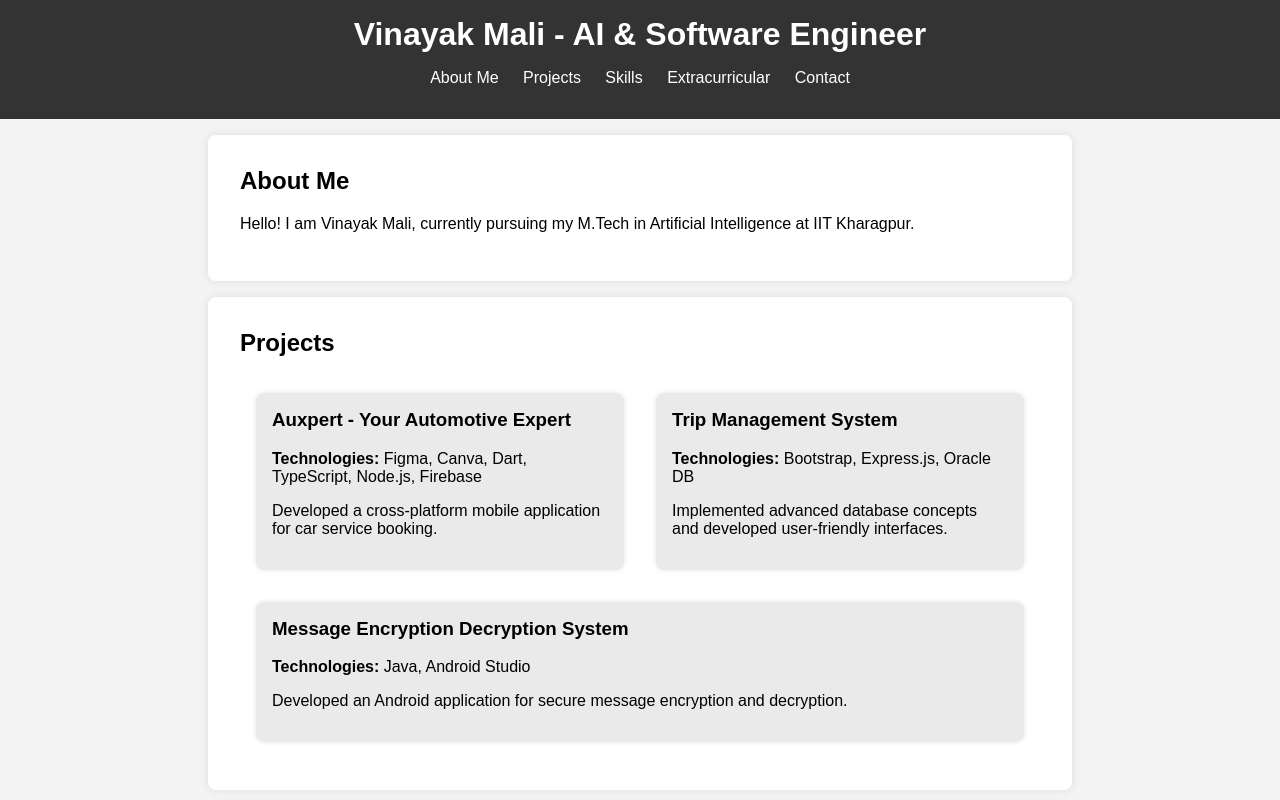
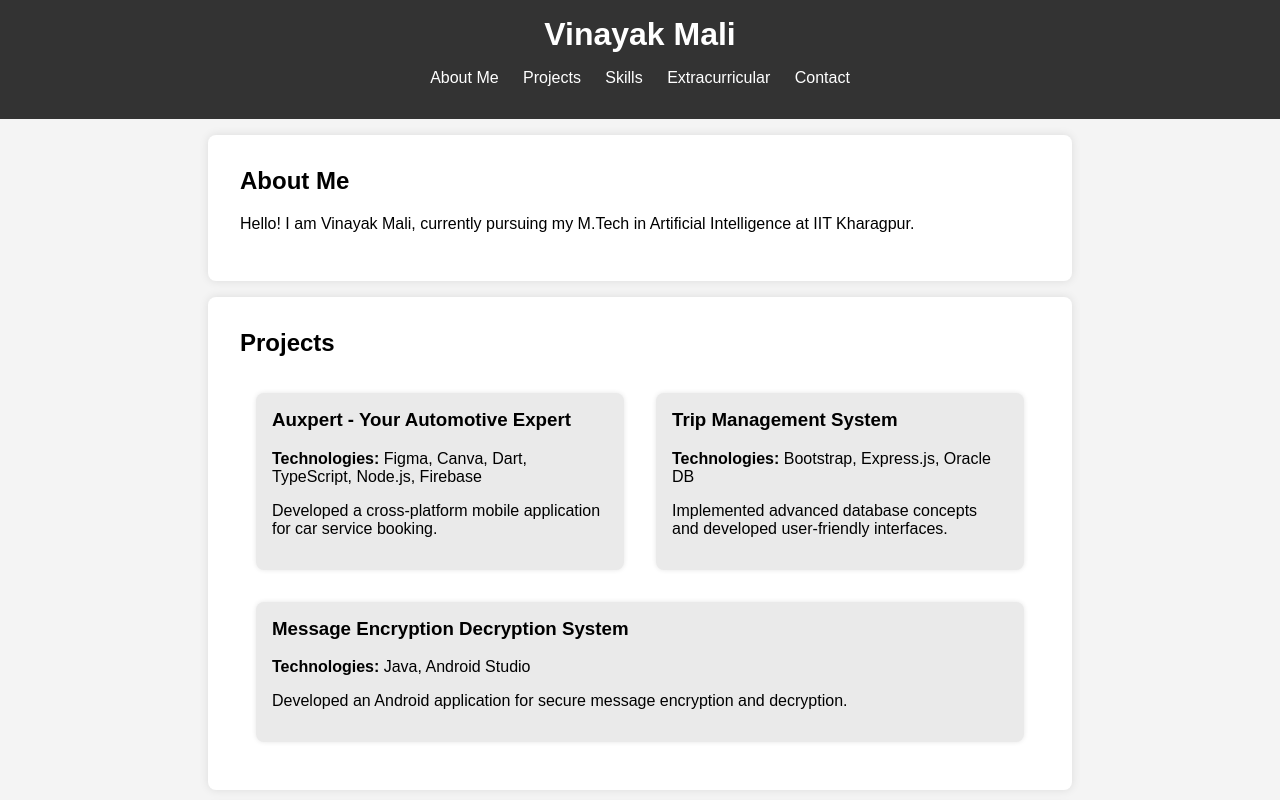
Before and after one commit to malivinayak/malivinayak.github.io, a plain HTML site: page index.html in a window 1280 px wide. Shown: the top 800 px of the page. Drawn offline with Linux system fonts and the light colour scheme.

Commit message:
refactor: name

```diff
--- a/index.html
+++ b/index.html
@@ -8,7 +8,7 @@
 </head>
 <body>
   <header>
-    <h1>Vinayak Mali - AI & Software Engineer</h1>
+    <h1>Vinayak Mali</h1>
     <nav>
       <ul>
         <li><a href="#about">About Me</a></li>
```
